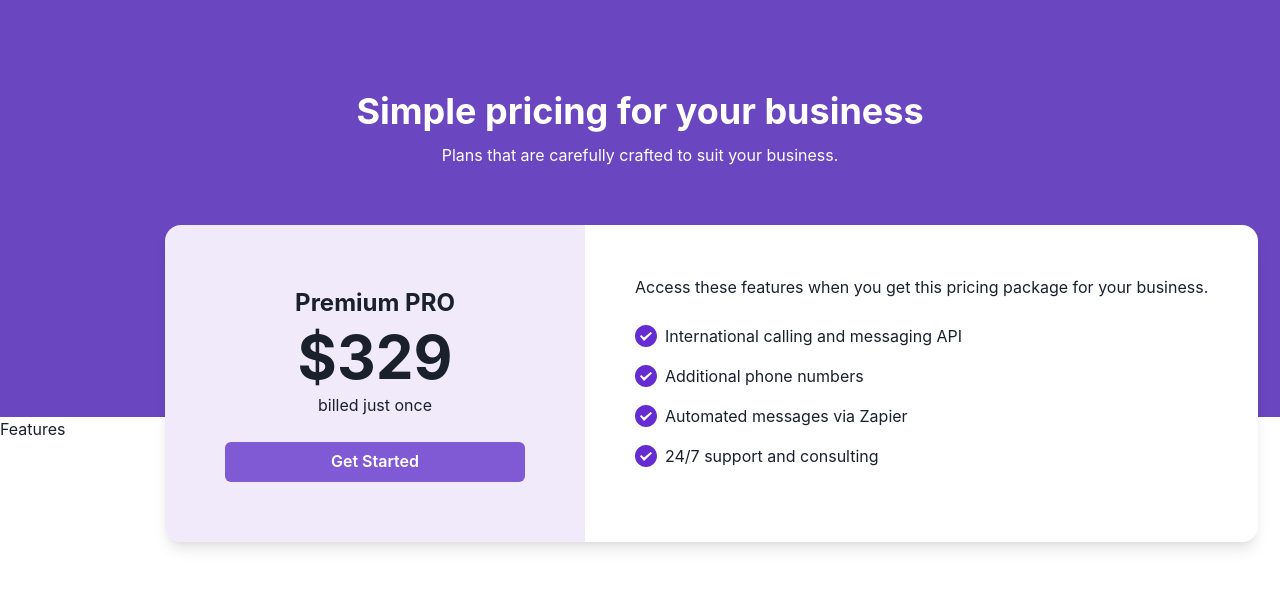
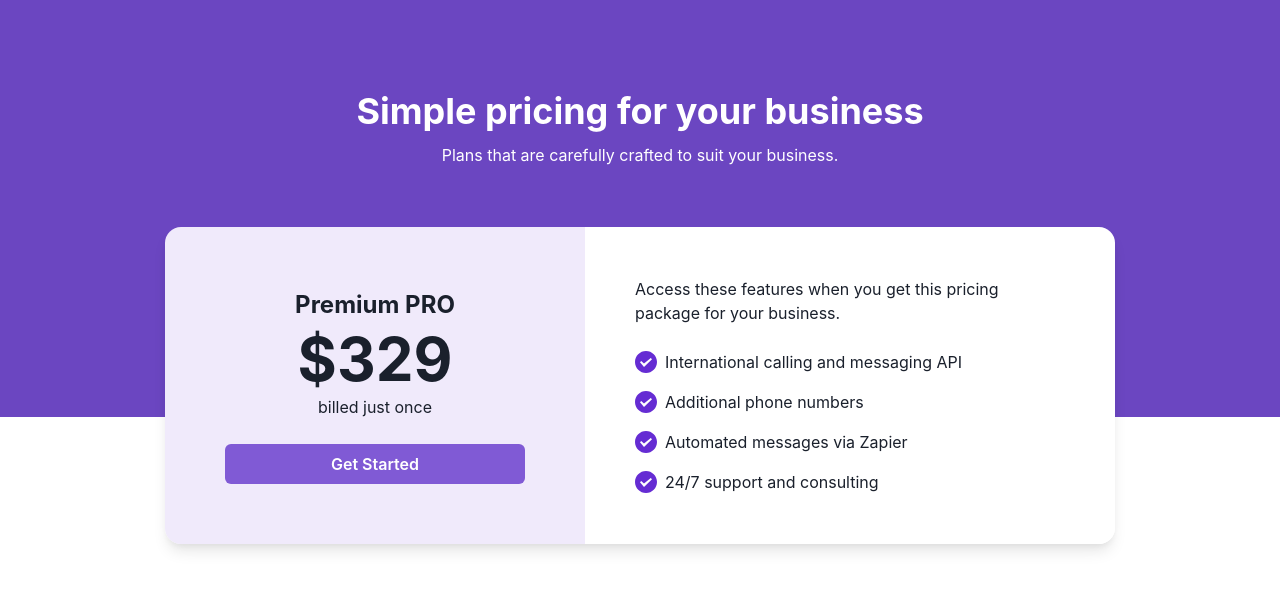
Before and after one commit to HassanShanJava/Pricing-UI, a Next.js app: page / in a window 1280 px wide. Shown: the top 590 px of the page. Built offline with nearby package versions, Linux system fonts and the light colour scheme.

Commit message:
wrking on features

```diff
--- a/app/Features.tsx
+++ b/app/Features.tsx
@@ -1,8 +1,23 @@
+import { Box, HStack } from '@chakra-ui/react'
 import React from 'react'
 
 const Features = () => {
   return (
-    <div>Features</div>
+    <Box>
+        <HStack>
+            <HStack>
+
+            </HStack>
+
+            <HStack>
+
+            </HStack>
+
+            <HStack>
+
+            </HStack>
+        </HStack>
+    </Box>
   )
 }
 
--- a/app/PricingCard.tsx
+++ b/app/PricingCard.tsx
@@ -6,8 +6,8 @@ import Tick from "../public/Tick.svg"
 
 const PricingCard = () => {
   return (
-    <Box  maxW="950px" mx="auto" w="full" >
-      <Flex position={"absolute"}   top="225px" rounded={"2xl"} boxShadow='lg' overflow="hidden" >
+    <Box  maxW="950px" mx="auto" w="full" mt="-190px" >
+      <Flex  rounded={"2xl"} boxShadow='lg' overflow="hidden" >
         <Box bg={"#f0eafb"} p={"60px"}  textAlign={"center"}>
           <Text fontWeight={"bold"} fontSize={"24px"}>
             Premium PRO
```
